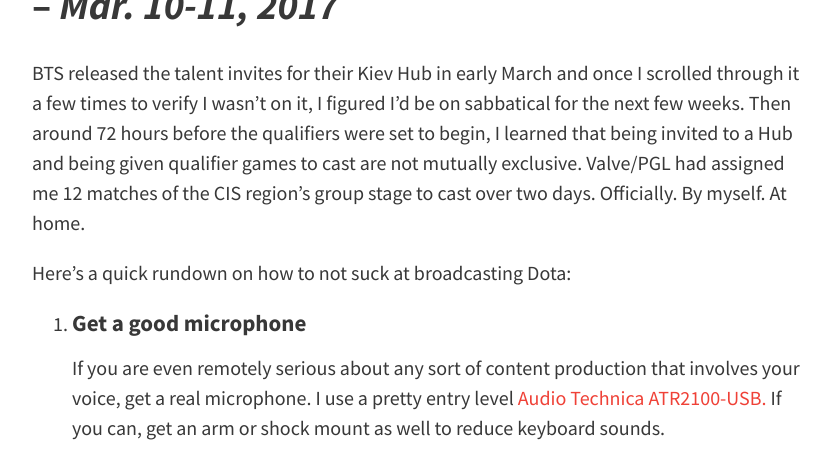
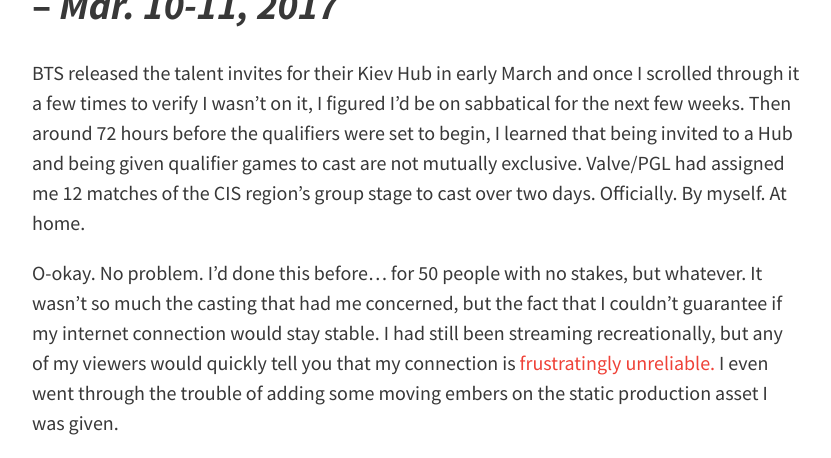
Before and after one commit to tsunami643/blog, a Jekyll site: the page built from _posts/2017-09-04-casting-year-one.md, in a window 1280 px wide and 1400 px high, scrolled down 9205 px. Shown: the top 458 px of the window, without its empty margins (224-1055 px from the left). Built offline with Jekyll 4.4.1, drawn with Linux system fonts in a browser that asks for light colours; comment, search, counter and statistics services are not loaded; some of the changed text lies outside the part shown; grey boxes are pictures that could not be loaded.

Commit message:
expand kiev

```diff
--- a/_posts/2017-09-04-casting-year-one.md
+++ b/_posts/2017-09-04-casting-year-one.md
@@ -72,7 +72,7 @@ I'm not going to fish here, I myself [have enjoyed](https://www.reddit.com/r/Dot
 
 {:.center}
 ![Shot](/blog/img/yearone/shot.jpg)
-<p style="text-align: center;"><i><sup>I have a folder with some of my favorites</sup></i></p>
+<p style="text-align: center;"><i><sup>It's like high school debate class all over again</sup></i></p>
 
 I imagine that’s because people who didn’t like my other work weren’t obligated to pay attention to me. With casting, people who don’t like you are mostly forced to pay attention to you and they will not be happy about it and they will share with everyone that they are not happy about it. The worst part is that much of the 'criticism' is rarely ever constructive. Viewers don’t care *why* they don’t like you, they just know they don’t like you. The rest is your problem. You'll notice in a few of those Reddit threads how I tried to reach out to people for any critiques whatsoever. I think I got a grand total of two PMs. Both of them were from very nice people telling me I was doing a great job. I do love preaching to my own choir, but I would also like to improve the sermons.
 
@@ -111,7 +111,11 @@ The moral of the story is if you waste your entire day on your computer instead
 
 BTS released the talent invites for their Kiev Hub in early March and once I scrolled through it a few times to verify I wasn't on it, I figured I'd be on sabbatical for the next few weeks. Then around 72 hours before the qualifiers were set to begin, I learned that being invited to a Hub and being given qualifier games to cast are not mutually exclusive. Valve/PGL had assigned me 12 matches of the CIS region's group stage to cast over two days. Officially. By myself. At home.
 
-Here's a quick rundown on how to not suck at broadcasting Dota:
+O-okay. No problem. I'd done this before... for 50 people with no stakes, but whatever. It wasn't so much the casting that had me concerned, but the fact that I couldn't guarantee if my internet connection would stay stable. I had still been streaming recreationally, but any of my viewers would quickly tell you that my connection is [frustratingly](/blog/yearone/tracert.jpg) [unreliable.](/blog/yearone/tracert2.jpg) I even went through the trouble of adding some moving embers on the static production asset I was given.
+
+<video src="/blog/img/yearone/kievfinal.webm" width="852" height="480" align="center" autoplay loop></video>
+
+This wasn't (just) for the #productionvalue, but to help quickly check if I was dropping frames between games. The rest of the show came from experience, so here's a quick rundown on how to not suck at broadcasting Dota:
 
 1. #### Get a good microphone
 
```
Also changed, not shown: img/yearone/tracert.jpg (added), img/yearone/tracert2.jpg (added), 1 other file.
